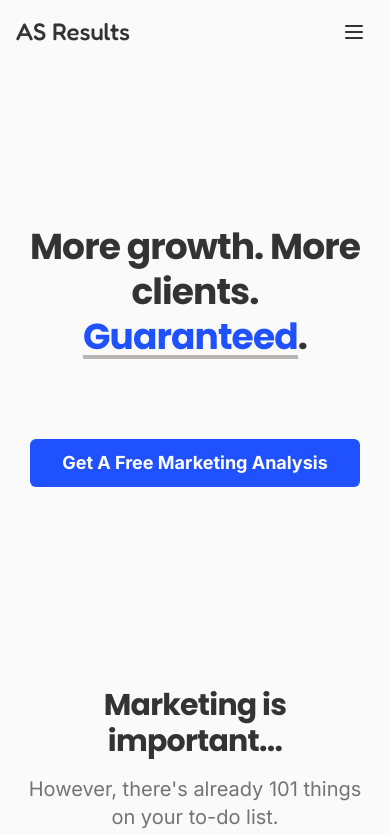
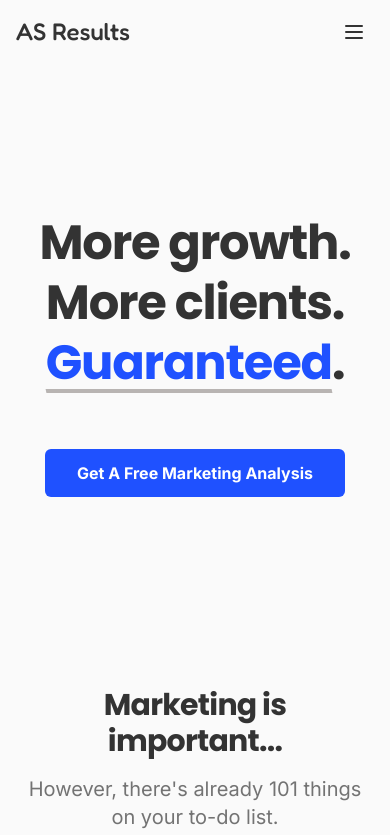
Before and after one commit to AliTheFlop/ASResults, a Next.js app: page / in a window 390 px wide. Shown: the top 835 px of the page. Built offline with nearby package versions, Linux system fonts and the light colour scheme.

Commit message:
Ok updated the update

```diff
--- a/app/newsletter/page.jsx
+++ b/app/newsletter/page.jsx
@@ -2,8 +2,8 @@ import NewsletterForm from "@/components/sections/NewsletterForm";
 
 export default function NewsletterPage() {
     return (
-        <div className="container mx-auto py-16 px-4 md:px-6">
-            <div className="max-w-3xl mx-auto text-center mb-12">
+        <div className="container mx-auto h-[80vh] flex flex-col justify-center  py-16 px-4 md:px-6">
+            <div className="max-w-3xl mx-auto text-center w-full mb-12">
                 <h1 className="font-heading text-4xl md:text-5xl font-bold tracking-tight text-brand mb-4">
                     Grow Your Business Faster
                 </h1>
--- a/components/sections/Hero.jsx
+++ b/components/sections/Hero.jsx
@@ -10,7 +10,7 @@ const Hero = () => {
         <section className="relative min-h-[70vh] flex items-center justify-center">
             <div className="absolute inset-0 -z-10" />
 
-            <div className="container mx-auto my-auto px-4 md:px-6 ">
+            <div className="container mx-auto my-auto px-4 md:px-6">
                 <motion.div
                     initial={{ opacity: 0, y: 50 }}
                     animate={{ opacity: 1, y: 0 }}
@@ -25,13 +25,14 @@ const Hero = () => {
                             duration: 0.6,
                             ease: "easeOut",
                         }}
-                        className="font-heading text-4xl md:text-5xl lg:text-6xl font-bold tracking-tight mb-6 leading-tight"
+                        className="font-heading text-5xl max-[359px]:text-4xl md:text-5xl lg:text-6xl font-bold tracking-tight mb-6 leading-tight"
                     >
-                        More growth. More clients.
-                        <br />
+                        <span className="block md:inline">More growth.</span>{" "}
+                        <span className="block md:inline">More clients.</span>
+                        <br className="hidden md:block" />
                         <span className="text-brand relative inline-block">
                             Guaranteed
-                            <div className="absolute inset-x-0 bottom-0 h-1 bg-stone-500/50 transform skew-x-12"></div>
+                            <div className="absolute inset-x-0 bottom-0 h-1 bg-stone-500/50 transform skew-x-12" />
                         </span>
                         .
                     </motion.h1>
@@ -49,12 +50,12 @@ const Hero = () => {
                             duration: 0.6,
                             ease: "easeOut",
                         }}
-                        className="mt-20 mb-2"
+                        className="mt-14 sm:mt-20 mb-2"
                     >
                         <div className="flex flex-col sm:flex-row items-center justify-center gap-4">
                             <Button
                                 size="lg"
-                                className="font-body font-bold px-8 py-6 text-lg bg-[#1F51FF] text-white hover:bg-[#003a88]"
+                                className="font-body font-bold px-8 py-6 text-base md:text-lg bg-[#1F51FF] text-white hover:bg-[#003a88]"
                                 asChild
                                 variant="brand"
                             >
--- a/components/sections/NewsletterForm.jsx
+++ b/components/sections/NewsletterForm.jsx
@@ -51,7 +51,7 @@ const NewsletterForm = () => {
 
     if (isSubmitted) {
         return (
-            <div className="bg-muted rounded-lg p-8 text-center">
+            <div className="bg-muted w-full rounded-lg p-8 text-center">
                 <div className="w-16 h-16 bg-green-100 rounded-full mx-auto flex items-center justify-center mb-4">
                     <CheckCircle2 className="h-8 w-8 text-green-600" />
                 </div>
@@ -77,7 +77,7 @@ const NewsletterForm = () => {
     return (
         <form
             onSubmit={handleSubmit}
-            className="bg-card rounded-lg border p-6 shadow-sm max-w-xl mx-auto"
+            className="bg-card rounded-lg border p-6 shadow-sm max-w-xl mx-auto w-full"
         >
             {error && (
                 <div className="mb-4 p-3 bg-destructive/20 text-destructive rounded-md">
```
